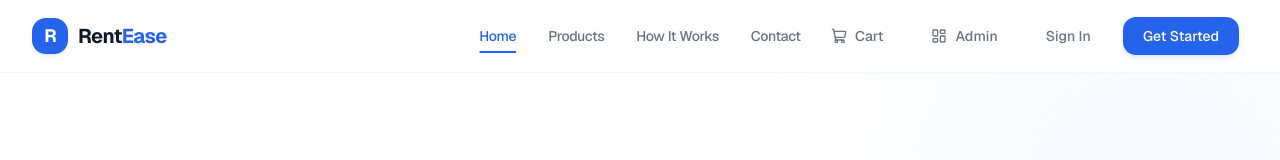
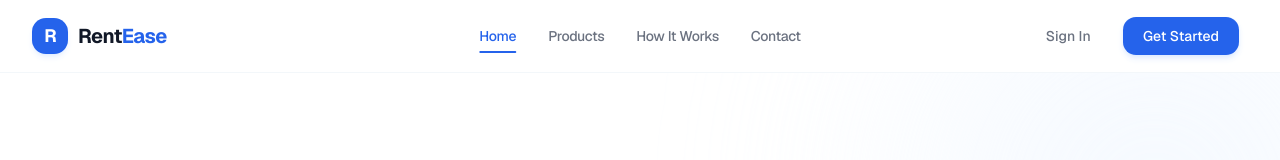
Before and after one commit to Darshan2095/RentEase, a Next.js app: page / in a window 1280 px wide. Shown: the top 160 px of the page. Built offline with nearby package versions, Linux system fonts and the light colour scheme; no server answers.

Commit message:
Modified Navbar

```diff
--- a/src/components/layout/Navbar/NavbarActions.tsx
+++ b/src/components/layout/Navbar/NavbarActions.tsx
@@ -40,7 +40,13 @@ export default function NavbarActions() {
 
   return (
     <div className="hidden md:flex items-center space-x-3.5">
-      {/* Cart Button */}
+
+
+      {!isCheckingAuth && (isAuthenticated ? (
+        <>
+
+
+
           <Button
             variant="ghost"
             asChild
@@ -52,7 +58,7 @@ export default function NavbarActions() {
             </Link>
           </Button>
 
-      {/* Admin Dashboard Button */}
+
           <Button
             variant="ghost"
             asChild
@@ -64,7 +70,6 @@ export default function NavbarActions() {
             </Link>
           </Button>
 
-      {!isCheckingAuth && (isAuthenticated ? (
           <Button
             variant="ghost"
             onClick={handleLogout}
@@ -73,6 +78,7 @@ export default function NavbarActions() {
             <LogOut className="h-4 w-4" />
             Logout
           </Button>
+        </>
       ) : (
         <>
           {/* Refined Secondary Action */}
```
Also changed, not shown: 1 other file (tests, documents, lock files or other folders). Lines whose indentation alone changed are shown as unchanged.
